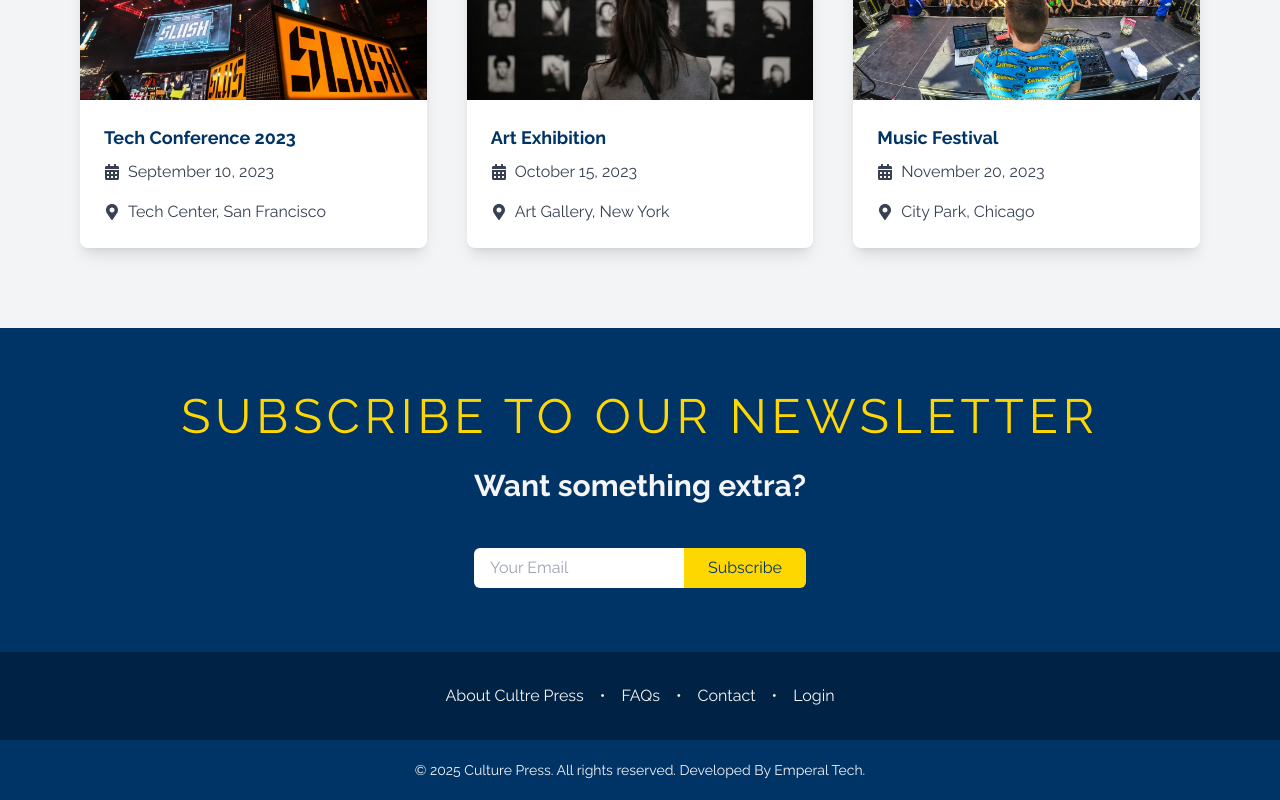
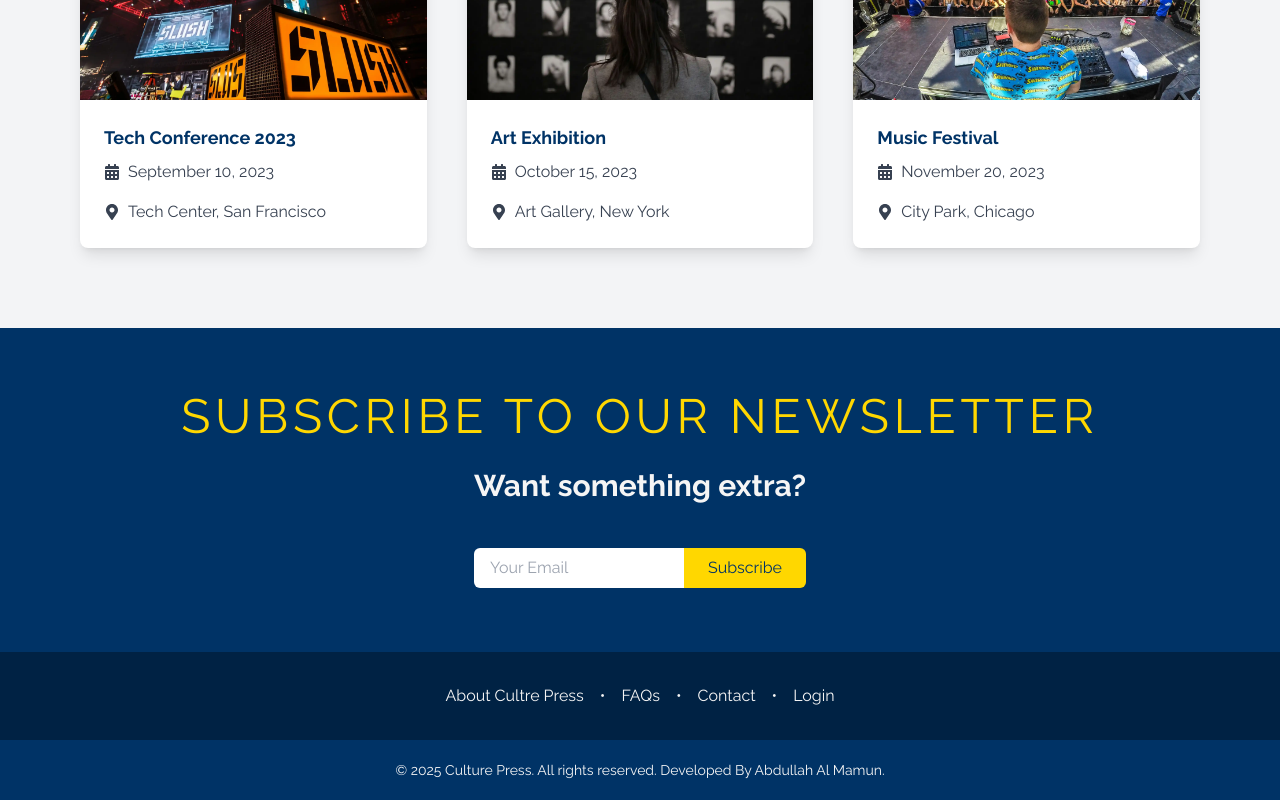
Before and after one commit to abdullahalmamun-dev/event-planner-bd, a React (Vite) app: page / in a window 1280 px wide. Shown: the part 2568-3368 px from the top of the page. Built offline with nearby package versions, Linux system fonts and the light colour scheme; no server answers.

Commit message:
Finalized for first production

```diff
--- a/src/components/home/footer/Footer.jsx
+++ b/src/components/home/footer/Footer.jsx
@@ -42,7 +42,7 @@ const Footer = () => {
           </div>
         </footer>
         <div className="text-[#F5F5F5] copyright text-center py-5 text-sm justify-left bg-gradient-to-r from-[#003366] to-[#003366]">
-          © 2025 Culture Press. All rights reserved. Developed By Emperal Tech.
+          © 2025 Culture Press. All rights reserved. Developed By Abdullah Al Mamun.
         </div>
       </div>
     </div>
```
Also changed, not shown: 1 other file (tests, documents, lock files or other folders).
